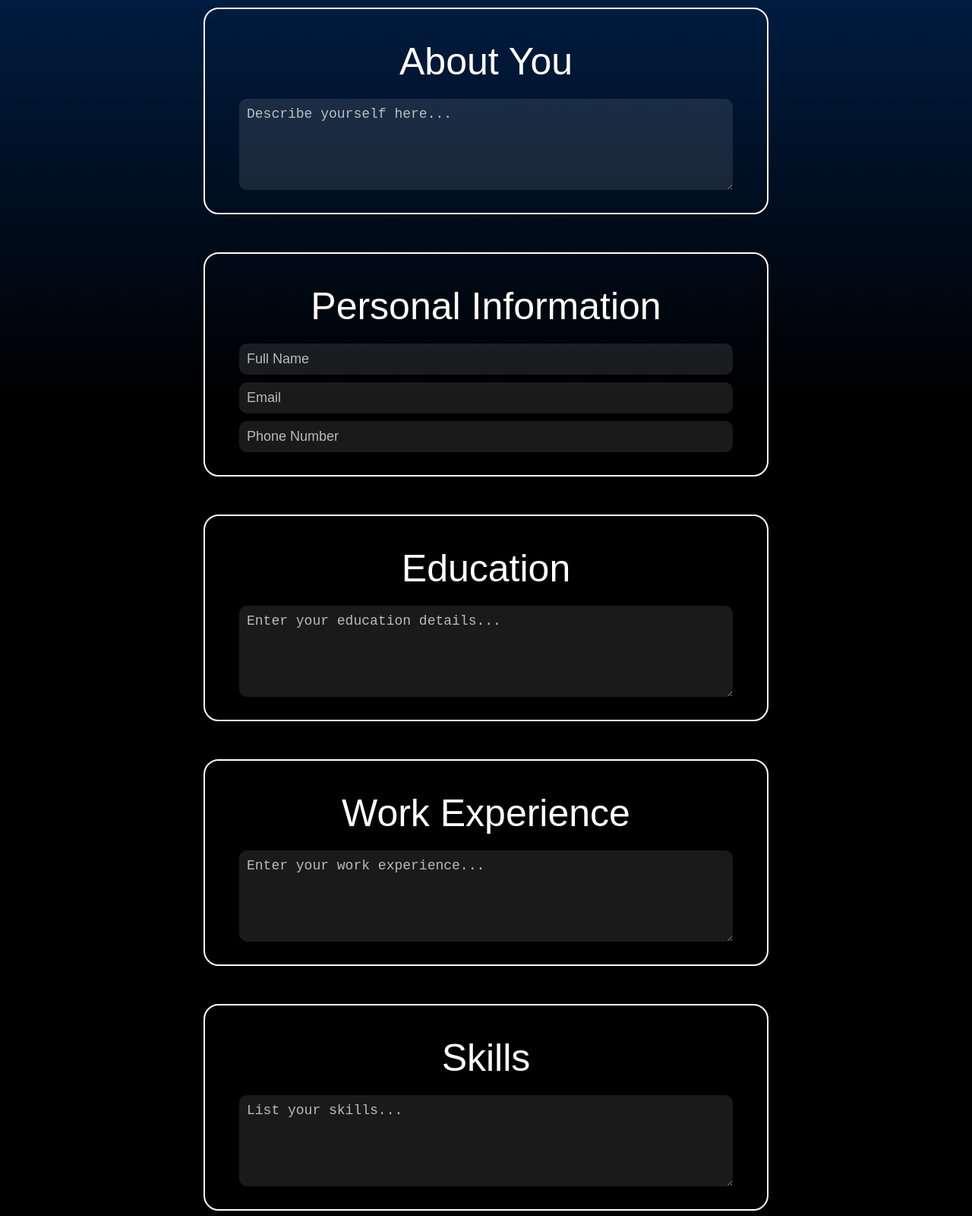
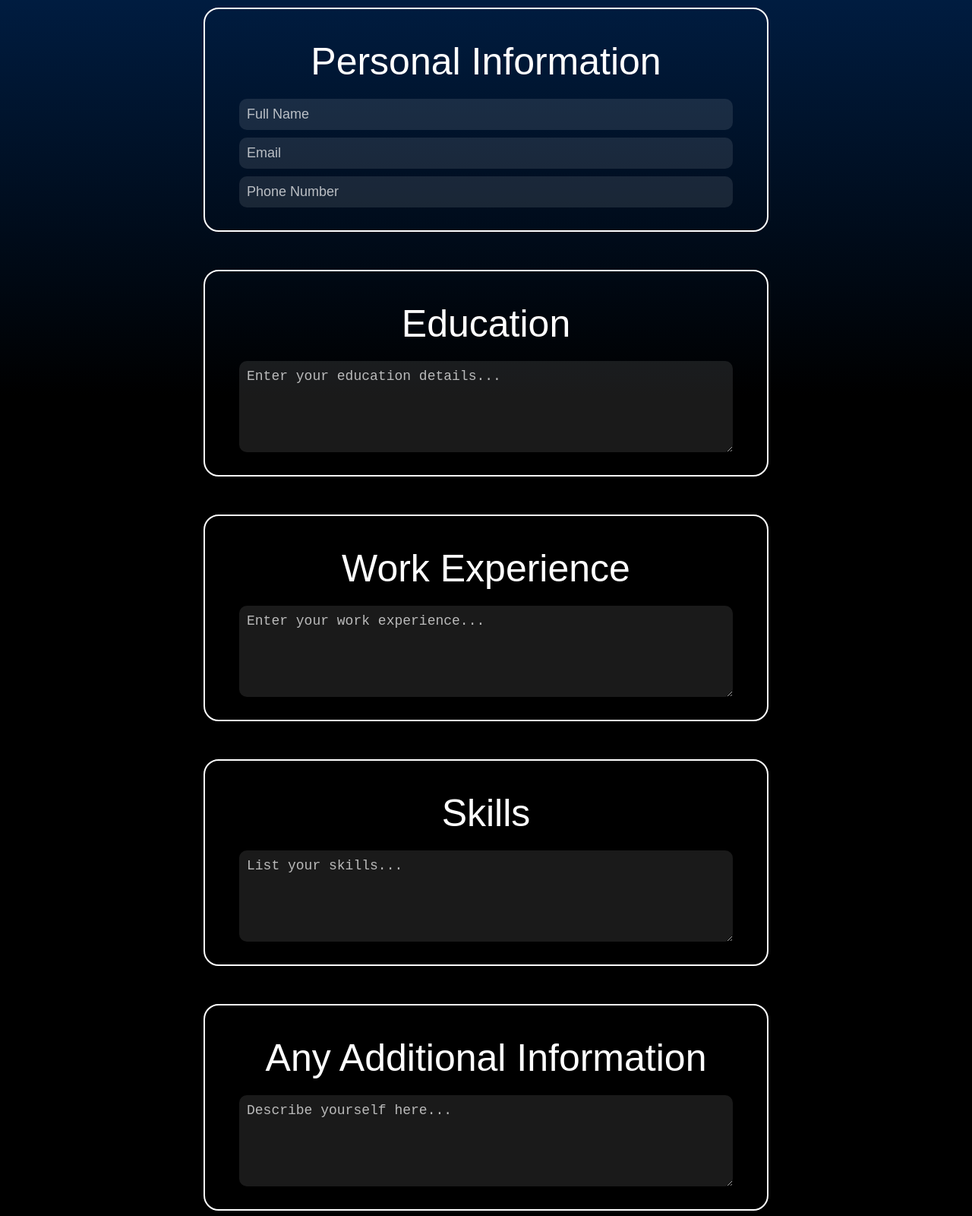
Before and after one commit to Steeve3/amI-AI, a website: page public/without_cv_page.html in a window 1280 px wide. Shown: the part 400-2000 px from the top of the page at 76% size. Drawn offline with Linux system fonts and the light colour scheme; a web font is replaced by a local one.

Commit message:
Moved the "about you" part after the "skills" box and changed title

```diff
--- a/public/without_cv_page.html
+++ b/public/without_cv_page.html
@@ -18,13 +18,7 @@
     <main class="second-container">
         <button class="back-button" onclick="location.href='home_page.html';">Back</button>
         <form id="cv-form">
-            <!-- About You -->
-            <section class="outer-box">
-                <p class="subtitle">About You</p>
-                <div class="inner-box">
-                    <textarea id="self-description" name="selfDescription" rows="5" placeholder="Describe yourself here..." required></textarea>
-                </div>
-            </section>
+
 
             <!-- Personal Information -->
             <section class="outer-box">
@@ -56,6 +50,13 @@
                     <textarea id="skills" name="skills" rows="5" placeholder="List your skills..." required></textarea>
                 </div>
             </section>
+            <!-- Any Additional Information -->
+            <section class="outer-box">
+                <p class="subtitle">Any Additional Information</p>
+                <div class="inner-box">
+                    <textarea id="self-description" name="selfDescription" rows="5" placeholder="Describe yourself here..." required></textarea>
+                </div>
+            </section>
             <!-- Job Description -->
             <section class="outer-box">
                 <p class="subtitle">Job Description</p>
```
